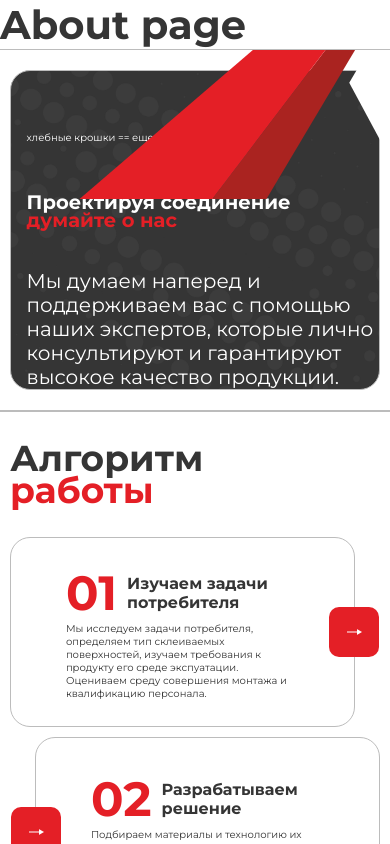
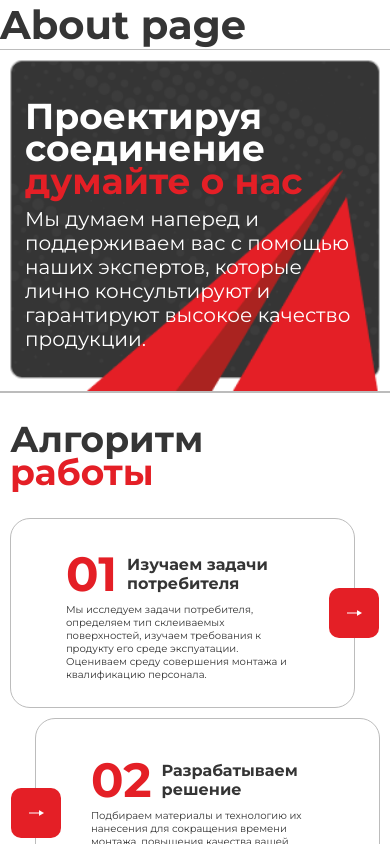
Before and after one commit to Miracreative/Atman-Auto, a Next.js app: page /about in a window 390 px wide. Shown: the top 844 px of the page. Built offline with nearby package versions, Linux system fonts and the light colour scheme.

Commit message:
реализация есть у тайтл Page, но картинки искажаются

```diff
--- a/src/components/PageTitle/PageTitle.jsx
+++ b/src/components/PageTitle/PageTitle.jsx
@@ -7,14 +7,18 @@ export default function PageTitle({ title, text }) {
 		<>
 			<section className={styles.section}>
 				<div className="container">
-					<Image
-						className={styles.triangleImg}
-						src="/PageTitle/triangles.svg"
-						alt="img"
-						width={1080}
-						height={412}
-					/>
+					{/* <div className={styles.imgWrap}> */}
+
+					{/* </div> */}
+
 					<div className={styles.wrap}>
+						{/* <Image
+							className={styles.triangleImgMob}
+							src="/PageTitle/mobile-triangles.svg"
+							alt="img"
+							width={318}
+							height={275}
+						/> */}
 						<div className={styles.wrapInner}>
 
 							<div className={styles.breadcrumbs}>хлебные крошки == еще больше крошек</div>
--- a/src/components/PageTitle/PageTitle.module.scss
+++ b/src/components/PageTitle/PageTitle.module.scss
@@ -6,32 +6,56 @@
 	border-top: 1px solid rgb(var(--gray-line-rgb));
 	color: white;
 	position: relative;
+	z-index: 1;
+	min-width: 320px;
+	// padding: 20px 0;
 }
 
-.triangleImg {
-	position: absolute;
-	right: 0;
-	top: 0;
-	height: auto;
-	z-index: -1;
-}
+// .triangleImg {
+// 	position: absolute;
+// 	right: 0;
+// 	top: 0;
+// 	object-fit: cover;
+// 	height: 100%;
+// 	width: auto;
+// 	height: auto;
+// 	z-index: -1;
+// 	max-width: 100%;
+// 	max-height: 100%;
+// 	min-height: 100%;
+
+// 	// margin-top: 20px;
+// 	// padding-top: -20px;
+// 	// margin-bottom: 20px;
+// 	// padding-bottom: -20px;
+
+// }
 
 .wrap {
+	min-width: 300px;
 	border-radius: 20px;
-	margin: 20px 0;
-	background: rgb(var(--foreground-rgb))
-	url('../../../public/PageTitle/background-dots.png') center / cover no-repeat;
-	border: 1px solid rgb(var(--gray-line-rgb));
-	z-index: -2;
-	position: relative;
+	// padding: 20px 0;
+	// background: rgb(var(--foreground-rgb))
+	// url('../../../public/PageTitle/background-dots.png') center / cover no-repeat;
+	// border: 1px solid rgb(var(--gray-line-rgb));
+
+	// background: url('../../../public/PageTitle/background-title-group.png') center / cover no-repeat;
+	background: url('../../../public/PageTitle/background-group.png') center no-repeat;
+	object-fit: contain;
+	background-size: 100% 100%;
+	// z-index: -2;
+	// position: relative;
 }
 
 .wrapInner {
-	margin-left: 4vw;
-	margin-top: 60px;
-	position: relative; // абсолют накинуть, как опция
-	// top: 0;
-	z-index: 5;
+	padding-left: 4vw;
+	padding-top: 60px;
+	padding-bottom: 80px;
+
+}
+
+.content {
+	width: 75%;
 }
 
 .breadcrumbs {
@@ -48,6 +72,15 @@
 	}
 }
 
+.text {
+	font-size: 32px;
+
+}
+
+.triangleImgMob {
+	display: none;
+}
+
 
 
 
@@ -56,4 +89,68 @@
 	.title {
 		font-size: calcVW(96);
 	}
+	.text {
+		font-size: calcVW(32);
+	}
 }
+
+
+@media (max-width: 768px) {
+	.title {
+		font-size: 36px;
+	}
+	.text {
+		font-size: 14px;
+	}
+}
+
+
+@media (max-width: 715px) {
+	.content {
+		width: auto;
+	}
+}
+
+@media (max-width: 576px) {
+	.title {
+		font-size: 36px;
+		margin: 0 0 10px 0;
+	}
+
+	.text {
+		font-size: 20px;
+	}
+	.breadcrumbs {
+		display: none;
+	}
+	.wrap {
+
+		// margin: 10px 0;
+		// background: rgb(var(--foreground-rgb))
+		// url('../../../public/PageTitle/mobile-background-dots.png') center / cover no-repeat;
+		// border: 1px solid rgb(var(--gray-line-rgb));
+
+		background: url('../../../public/PageTitle/mobile-backgroundGroup.png') center no-repeat;
+		object-fit: contain;
+		background-size: 100% 100%;
+		margin-top: 10px;
+		border-radius: 0;
+	}
+	.wrapInner {
+		padding: 40px 15px;
+	}
+	.content {
+		// width: auto;
+		position: relative;
+		z-index: 3;
+	}
+
+	.triangleImgMob {
+		display: block;
+		position: absolute;
+		bottom: 0;
+		right: 10px;
+		height: 55%;
+		width: auto;
+	}
+}
```
Also changed, not shown: public/PageTitle/background-group.png (added), public/PageTitle/mobile-backgroundGroup.png (added).
